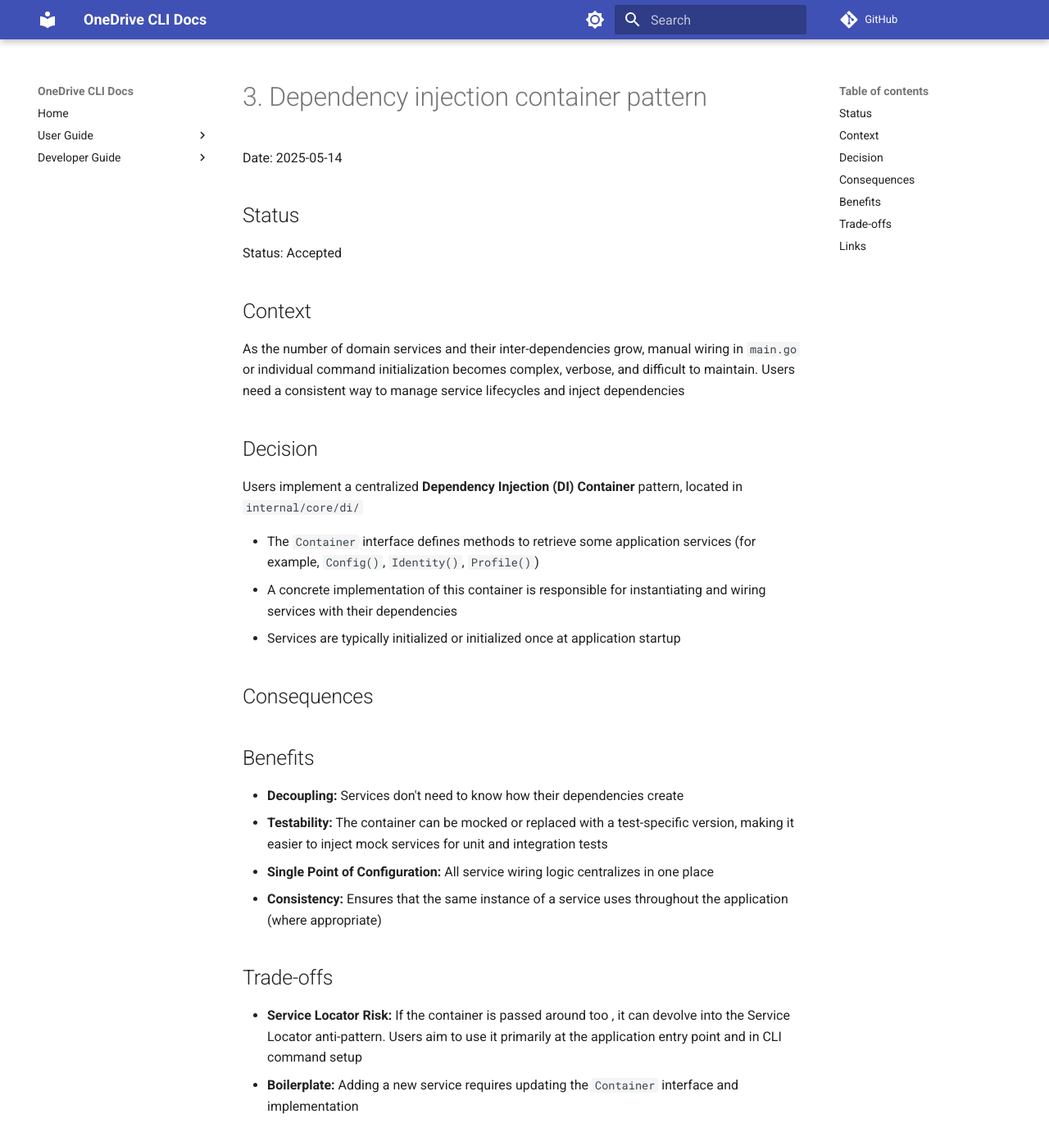
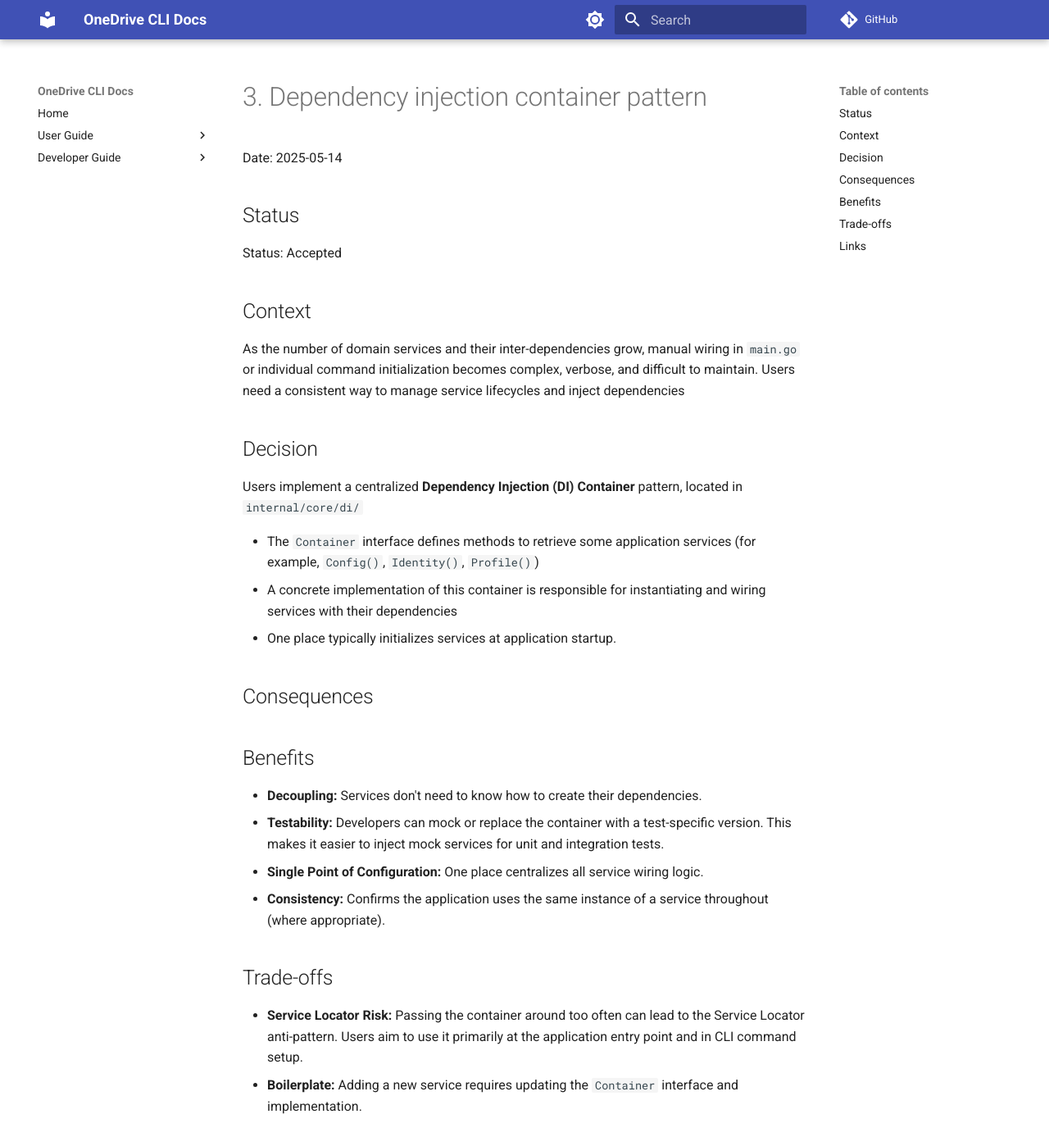
Before and after one commit to michaeldcanady/go-onedrive, an MkDocs documentation site: the page built from docs/adr/0003-dependency-injection-container.md, in a window 1280 px wide and 1400 px high. Shown: the whole window at 82% size. Built offline with MkDocs 1.6.1 and Material for MkDocs 9.7.7, drawn with Linux system fonts in a browser that asks for light colours; comment, search, counter and statistics services are not loaded.

```diff
--- a/docs/adr/0003-dependency-injection-container.md
+++ b/docs/adr/0003-dependency-injection-container.md
@@ -16,19 +16,19 @@ Users implement a centralized **Dependency Injection (DI) Container** pattern, l
 
 - The `Container` interface defines methods to retrieve some application services (for example, `Config()`, `Identity()`, `Profile()`)
 - A concrete implementation of this container is responsible for instantiating and wiring services with their dependencies
-- Services are typically  initialized or initialized once at application startup
+- One place typically initializes services at application startup.
 
 ## Consequences
 
 ## Benefits
-- **Decoupling:** Services don't need to know how their dependencies create
-- **Testability:** The container can be mocked or replaced with a test-specific version, making it easier to inject mock services for unit and integration tests
-- **Single Point of Configuration:** All service wiring logic centralizes in one place
-- **Consistency:** Ensures that the same instance of a service uses throughout the application (where appropriate)
+- **Decoupling:** Services don't need to know how to create their dependencies.
+- **Testability:** Developers can mock or replace the container with a test-specific version. This makes it easier to inject mock services for unit and integration tests.
+- **Single Point of Configuration:** One place centralizes all service wiring logic.
+- **Consistency:** Confirms the application uses the same instance of a service throughout (where appropriate).
 
 ## Trade-offs
-- **Service Locator Risk:** If the container is passed around too , it can devolve into the Service Locator anti-pattern. Users aim to use it primarily at the application entry point and in CLI command setup
-- **Boilerplate:** Adding a new service requires updating the `Container` interface and implementation
+- **Service Locator Risk:** Passing the container around too often can lead to the Service Locator anti-pattern. Users aim to use it primarily at the application entry point and in CLI command setup.
+- **Boilerplate:** Adding a new service requires updating the `Container` interface and implementation.
 
 ## Links
 
```
Also changed, not shown: docs/adr/0001-vertical-slice-architecture.md (+7 -7 lines), docs/adr/0002-bbolt-for-persistent-state.md (+1 -1 lines), docs/adr/0004-domain-first-access-pattern.md (+1 -1 lines), 2 other files.
